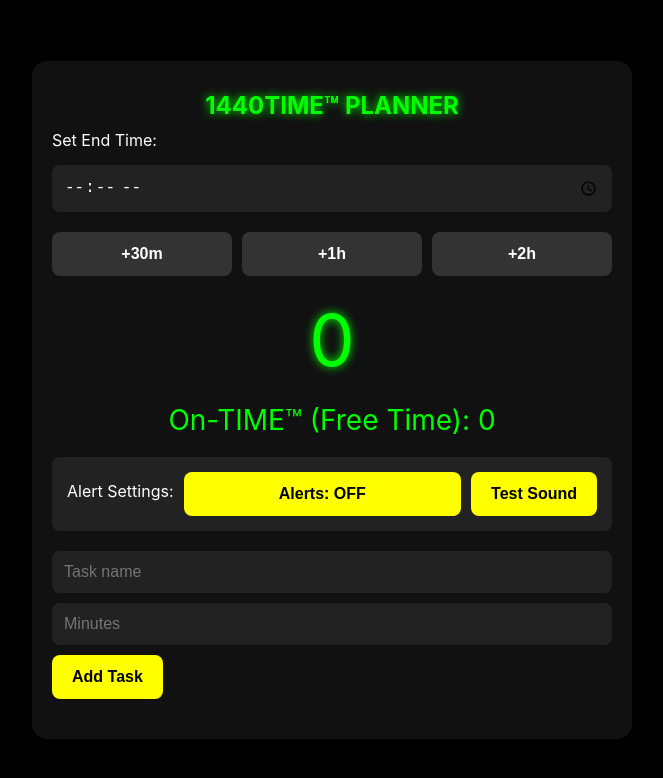
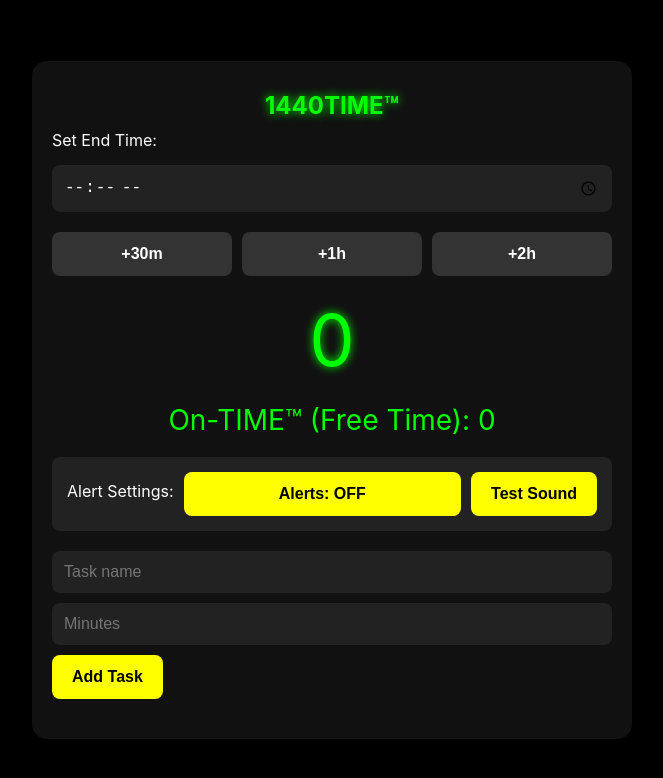
Before and after one commit to kmac1310/Chat-01-1440Time-Got-Time, a plain HTML site: page index.html in a window 1280 px wide. Shown: the whole page, without its empty margins (308-971 px from the left). Drawn offline with Linux system fonts and the light colour scheme.

Commit message:
Update index.html
Update 2

```diff
--- a/index.html
+++ b/index.html
@@ -5,7 +5,7 @@
     <meta name="viewport" content="width=device-width, initial-scale=1.0, maximum-scale=1.0, user-scalable=no">
     <meta name="mobile-web-app-capable" content="yes">
     <meta name="apple-mobile-web-app-capable" content="yes">
-    <title>1440TIME™</title>
+    <title>1440TIME™ </title>
     <style>
         * {
             -webkit-tap-highlight-color: transparent;
@@ -164,7 +164,7 @@
 </head>
 <body>
     <div class="container">
-        <h1>1440TIME™ PLANNER</h1>
+        <h1>1440TIME™ </h1>
 
         <div class="input-group">
             <label>Set End Time:</label>
```
